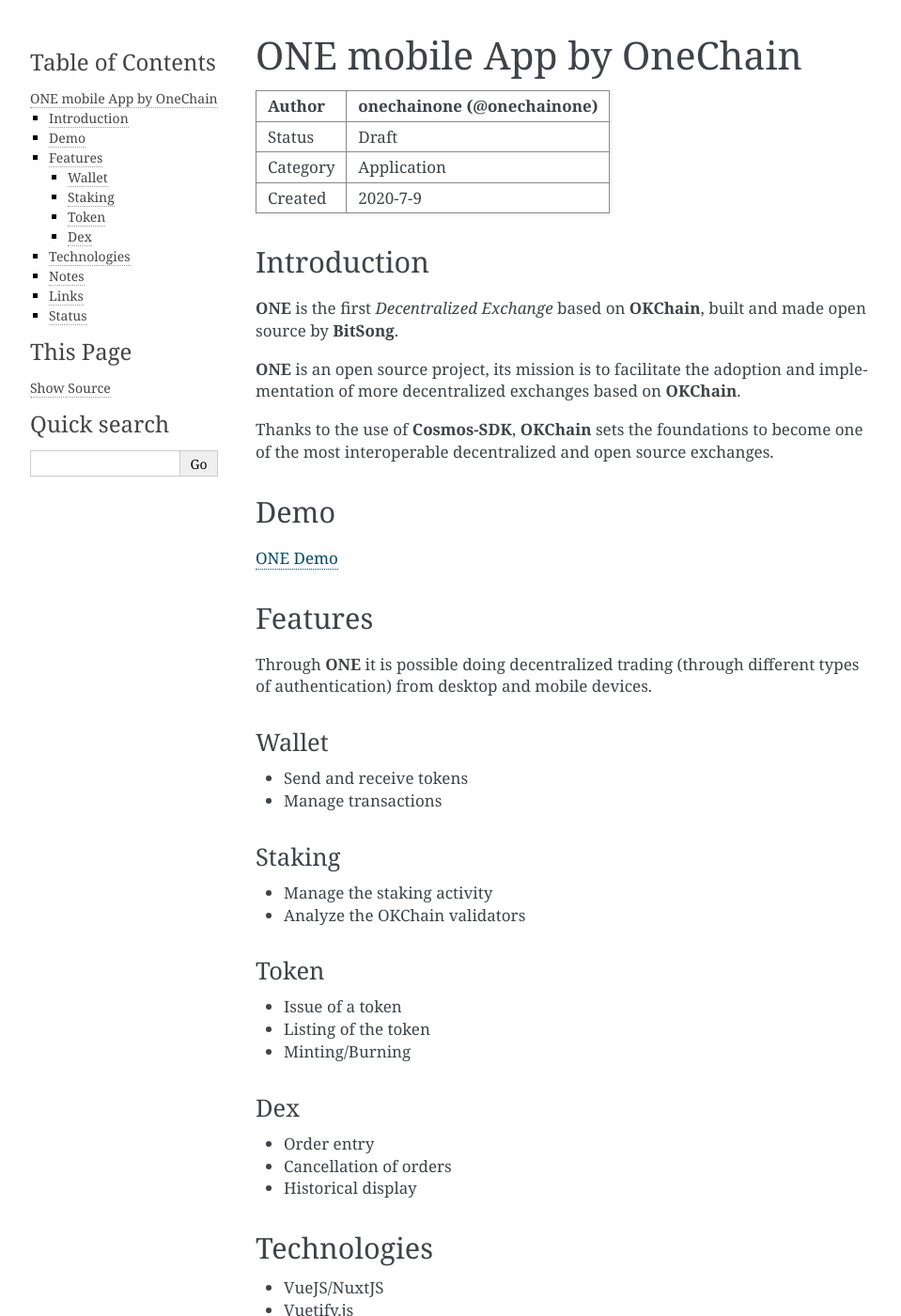
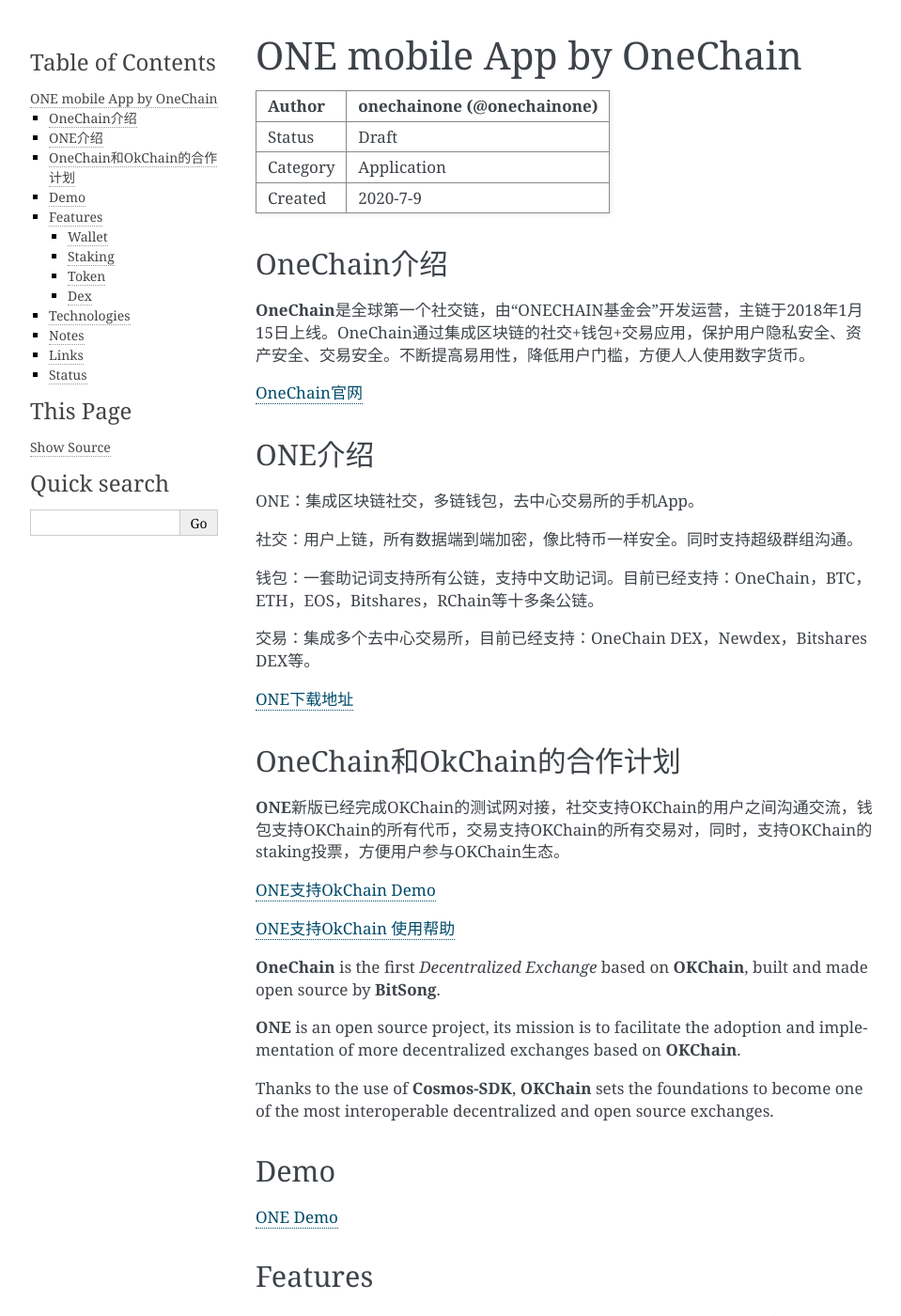
Before and after one commit to okx/KIPs, a Sphinx documentation site: the page built from docs/draft/OIP-17.md, in a window 1280 px wide and 1400 px high. Shown: the whole window at 94% size, without its empty margins (148-1107 px from the left). Built offline with Sphinx 7.4.7, drawn with Linux system fonts in a browser that asks for light colours.

Commit message:
update content2

```diff
--- a/docs/draft/OIP-17.md
+++ b/docs/draft/OIP-17.md
@@ -6,9 +6,35 @@
 | Category | Application              |
 | Created  | 2020-7-9                |
 
-## Introduction
+## OneChain介绍
 
-**ONE** is the first _Decentralized Exchange_ based on **OKChain**, built and made open source by **BitSong**.
+**OneChain**是全球第一个社交链，由“ONECHAIN基金会”开发运营，主链于2018年1月15日上线。OneChain通过集成区块链的社交+钱包+交易应用，保护用户隐私安全、资产安全、交易安全。不断提高易用性，降低用户门槛，方便人人使用数字货币。
+
+[OneChain官网](http://www.onechain.one)
+
+
+## ONE介绍
+
+ONE：集成区块链社交，多链钱包，去中心交易所的手机App。
+
+社交：用户上链，所有数据端到端加密，像比特币一样安全。同时支持超级群组沟通。
+
+钱包：一套助记词支持所有公链，支持中文助记词。目前已经支持：OneChain，BTC，ETH，EOS，Bitshares，RChain等十多条公链。
+
+交易：集成多个去中心交易所，目前已经支持：OneChain DEX，Newdex，Bitshares DEX等。
+
+[ONE下载地址](http://app.onechain.one/appstart.html)
+
+## OneChain和OkChain的合作计划
+
+**ONE**新版已经完成OKChain的测试网对接，社交支持OKChain的用户之间沟通交流，钱包支持OKChain的所有代币，交易支持OKChain的所有交易对，同时，支持OKChain的staking投票，方便用户参与OKChain生态。
+
+[ONE支持OkChain Demo](http://app1.haoduobi.cn/android/one310.apk)
+
+[ONE支持OkChain 使用帮助](https://github.com/onechainone/OIPs/wiki)
+
+
+**OneChain** is the first _Decentralized Exchange_ based on **OKChain**, built and made open source by **BitSong**.
 
 **ONE** is an open source project, its mission is to facilitate the adoption and implementation of more decentralized exchanges based on **OKChain**.
 
```
